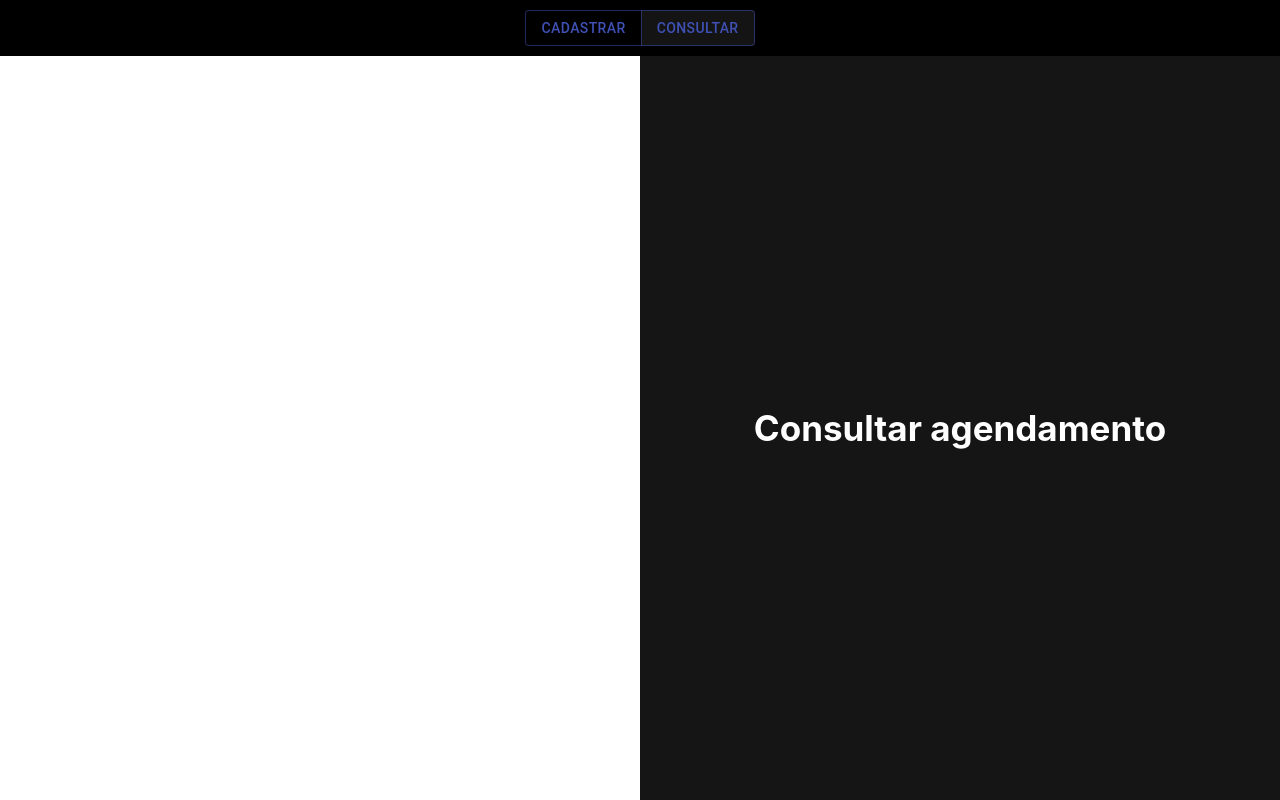
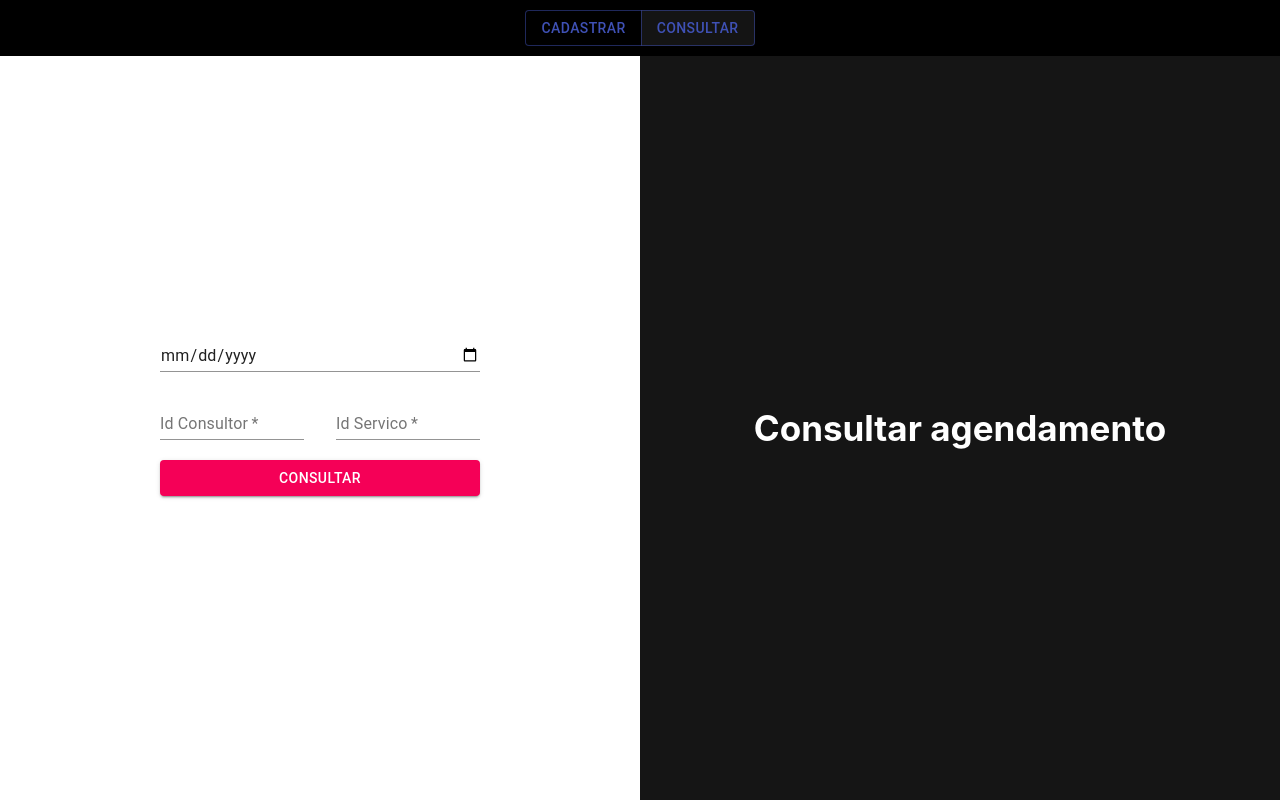
Before and after one commit to samenc99/teste-4linux-front, a React (Create React App) app in the folder project/: page / in a window 1280 px wide. Both pictures are taken after a click on the button "CONSULTAR". Built offline with nearby package versions, Linux system fonts and the light colour scheme.

Commit message:
getSchedule - design

```diff
--- a/project/src/App.js
+++ b/project/src/App.js
@@ -7,7 +7,6 @@ import {useState} from "react";
 import Button from '@material-ui/core/Button';
 import ButtonGroup from '@material-ui/core/ButtonGroup';
 import { makeStyles } from '@material-ui/core/styles';
-import {createGenerateClassName} from "@material-ui/core";
 
 const useStyles = makeStyles((theme) => ({
   root: {
@@ -20,11 +19,6 @@ const useStyles = makeStyles((theme) => ({
   },
   active: {
     backgroundColor: 'rgba(255,255,255,0.08)'
-  },
-  hover : {
-    '& > :hover':{
-      backgroundColor: 'rgba(255,255,255,0.08)'
-    }
   }
 }));
 
--- a/project/src/pages/GetSchedule/GetSchedule.jsx
+++ b/project/src/pages/GetSchedule/GetSchedule.jsx
@@ -1,17 +1,56 @@
 import {Content} from "./styled";
 import useForm from "../../hooks/useForm";
 import {H1} from "../../styled-components/H1";
+import {makeStyles, TextField} from "@material-ui/core";
+import Button from '@material-ui/core/Button';
 
 const initialForm = {data: '', idServico: '', idConsultor: ''}
 
+const useStyles = makeStyles((theme) => ({
+  root: {
+    '& > *': {
+      width: '50%',
+      marginBottom: '20px'
+    }
+  },
+  tam : {
+    width: '45%'
+  }
+}));
+
 export default function GetSchedule({active, setActive}){
   const [form, setForm, clearForm] = useForm(initialForm)
-
+  const classes = useStyles()
   return(
     <Content active={active}>
       {
         active?
-          <form></form>
+          <form className={classes.root}>
+            <TextField
+              type={'date'}
+              value={form.data}
+              onChange={setForm}
+            />
+            <div>
+              <TextField
+                className={classes.tam}
+                type={'number'}
+                required
+                label={'Id Consultor'}
+                value={form.idConsultor}
+                onChange={setForm}
+              />
+              <TextField
+                className={classes.tam}
+                type={'number'}
+                required
+                label={'Id Servico'}
+                value={form.idServico}
+                onChange={setForm}
+              />
+            </div>
+            <Button variant={'contained'} color={'secondary'}>Consultar</Button>
+          </form>
           :
           <H1>Cadastrar agendamento</H1>
       }
--- a/project/src/pages/GetSchedule/styled.js
+++ b/project/src/pages/GetSchedule/styled.js
@@ -8,4 +8,15 @@ export const Content = styled.article`
   display: flex;
   justify-content: center;
   align-items: center;
+  >form{
+    width: 100%;
+    display: flex;
+    justify-content: center;
+    align-items: center;
+    flex-direction: column;
+    >div:nth-child(2){
+      display: flex;
+      justify-content: space-between;
+    }
+  }
 `
--- a/project/src/pages/ToSchedule/ToSchedule.jsx
+++ b/project/src/pages/ToSchedule/ToSchedule.jsx
@@ -48,7 +48,7 @@ export default function ToSchedule({active, setActive}){
                 value={form.emailCliente}
                 onChange={setForm}
               />
-              <Button variant={'contained'} color={'secondary'}>AGENDAR</Button>
+              <Button variant={'contained'} color={'primary'}>AGENDAR</Button>
             </form>
           :
           <H1>Consultar agendamento</H1>
```
